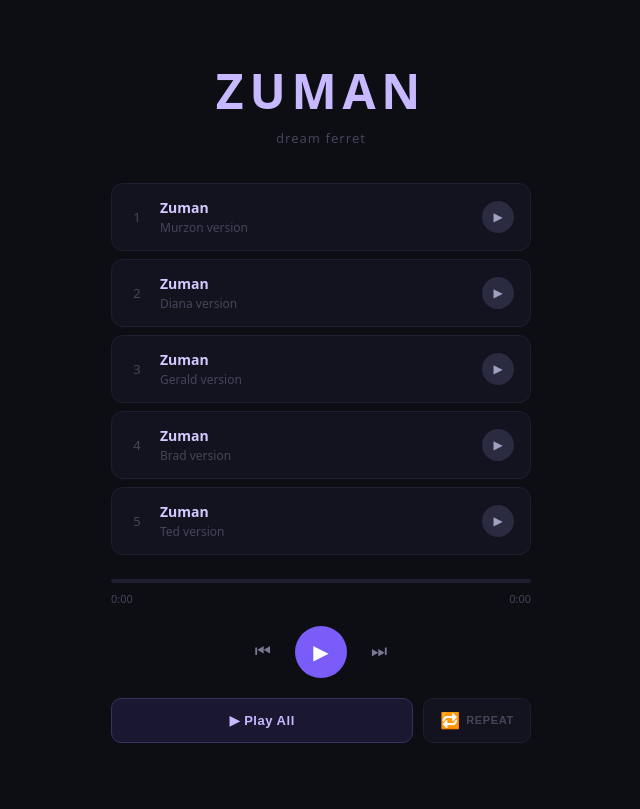
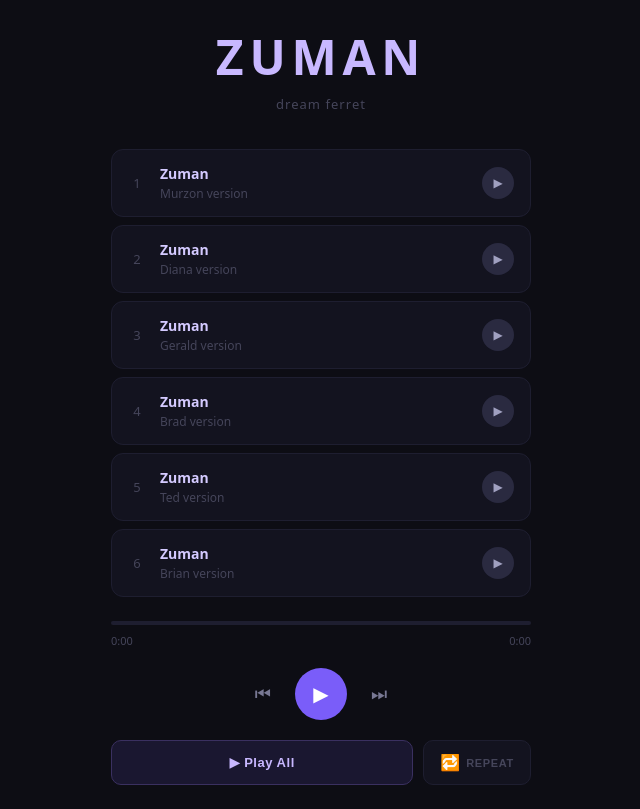
Before and after one commit to kerry-netizen/dream-decoder, a Flask app: page /zuman in a window 1280 px wide. Shown: the whole page, without its empty margins (319-959 px from the left). Before the commit the page ends 743 px from the top, so only its background shows below. Run offline with Flask 3, Linux system fonts and the light colour scheme; data that the repository does not hold is empty; parts of the project's set-up code (start-up, migrations or seed data) failed here and were passed over.

Commit message:
Add Brian version as track 6
Co-Authored-By: Claude Sonnet 4.6 <noreply@anthropic.com>

```diff
--- a/templates/zuman.html
+++ b/templates/zuman.html
@@ -312,6 +312,14 @@
       </div>
       <button class="track-btn" aria-label="Play">▶</button>
     </div>
+    <div class="track" data-index="5">
+      <span class="track-num">6</span>
+      <div class="track-info">
+        <div class="track-title">Zuman</div>
+        <div class="track-version">Brian version</div>
+      </div>
+      <button class="track-btn" aria-label="Play">▶</button>
+    </div>
   </div>
 
   <div class="progress-wrap">
@@ -347,7 +355,8 @@ const TRACKS = [
   { src: "{{ url_for('static', filename='Zuman2.mp3') }}", title: "Zuman", version: "Diana version" },
   { src: "{{ url_for('static', filename='Zuman3.mp3') }}", title: "Zuman", version: "Gerald version" },
   { src: "{{ url_for('static', filename='Zuman4.mp3') }}", title: "Zuman", version: "Brad version" },
-  { src: "{{ url_for('static', filename='Zuman5.mp3') }}", title: "Zuman", version: "Ted version" }
+  { src: "{{ url_for('static', filename='Zuman5.mp3') }}", title: "Zuman", version: "Ted version" },
+  { src: "{{ url_for('static', filename='Zuman6.mp3') }}", title: "Zuman", version: "Brian version" }
 ];
 
 const audio        = document.getElementById('audio');
```
Also changed, not shown: 1 other file.
